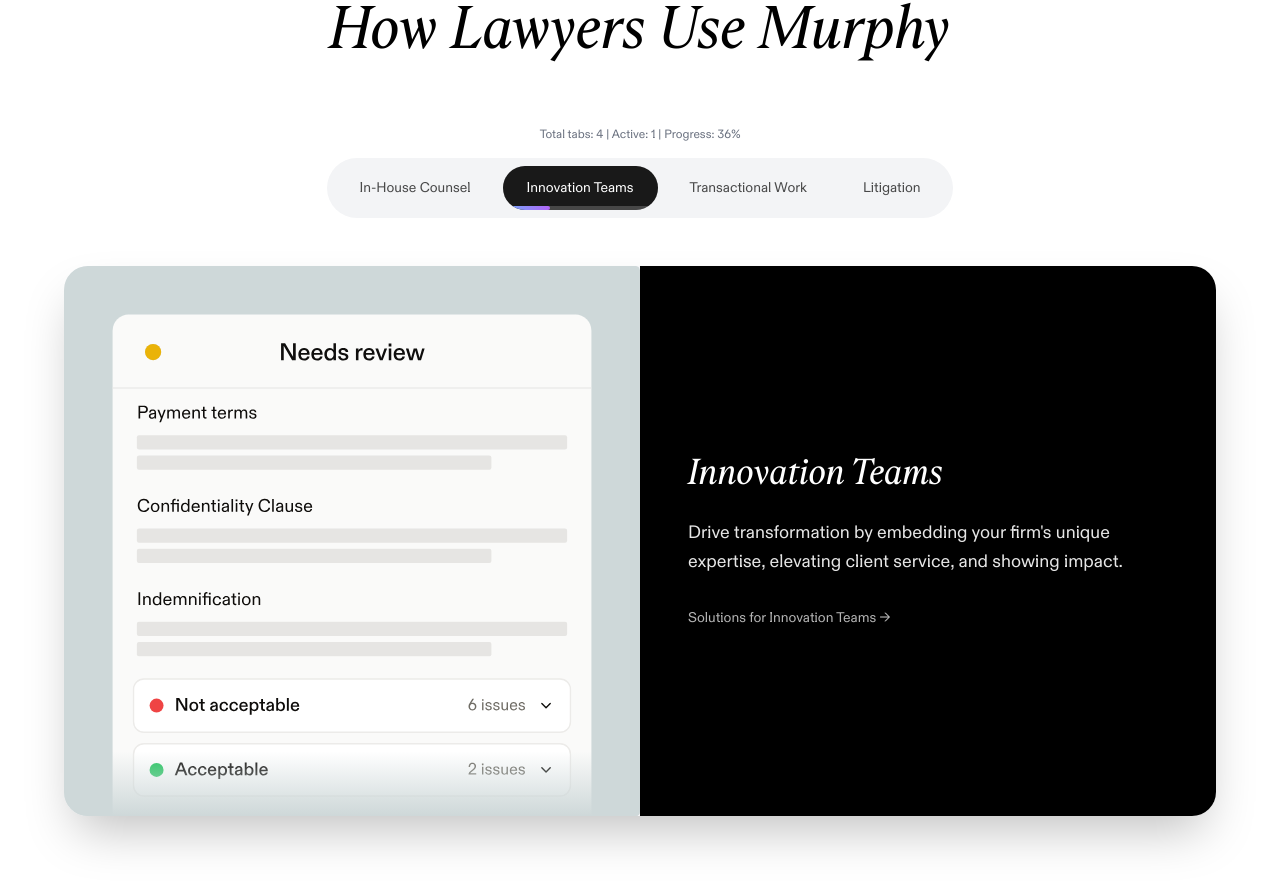
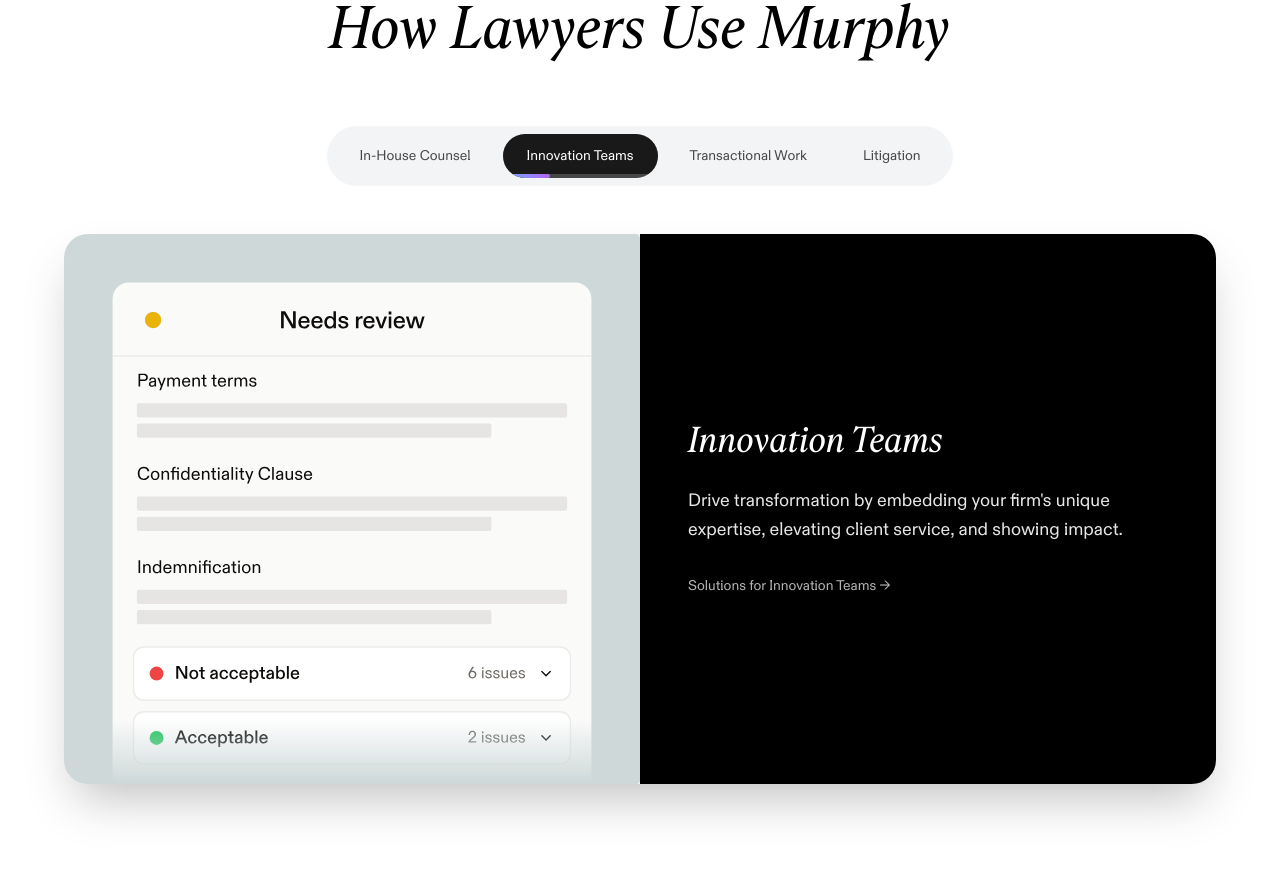
Before and after one commit to sanket5257/Murphy-s-Law, a Next.js app: page / in a window 1280 px wide. Shown: the part 2618-3506 px from the top of the page. Built offline with nearby package versions, Linux system fonts and the light colour scheme.

Commit message:
progress bar added

```diff
--- a/components/LawyersUseSection.tsx
+++ b/components/LawyersUseSection.tsx
@@ -172,11 +172,6 @@
           </h2>
         </div>
 
-        {/* Debug: Show all tabs info */}
-        <div className="text-center mb-4 text-xs text-gray-500">
-          Total tabs: {tabsData.length} | Active: {activeTab} | Progress: {progress.toFixed(0)}%
-        </div>
-
         {/* Navigation Tabs */}
         <div ref={tabsRef} className="flex justify-center mb-12">
           <div className="flex flex-wrap justify-center gap-1 md:gap-2 bg-gray-100 rounded-full p-2 max-w-4xl">
```
